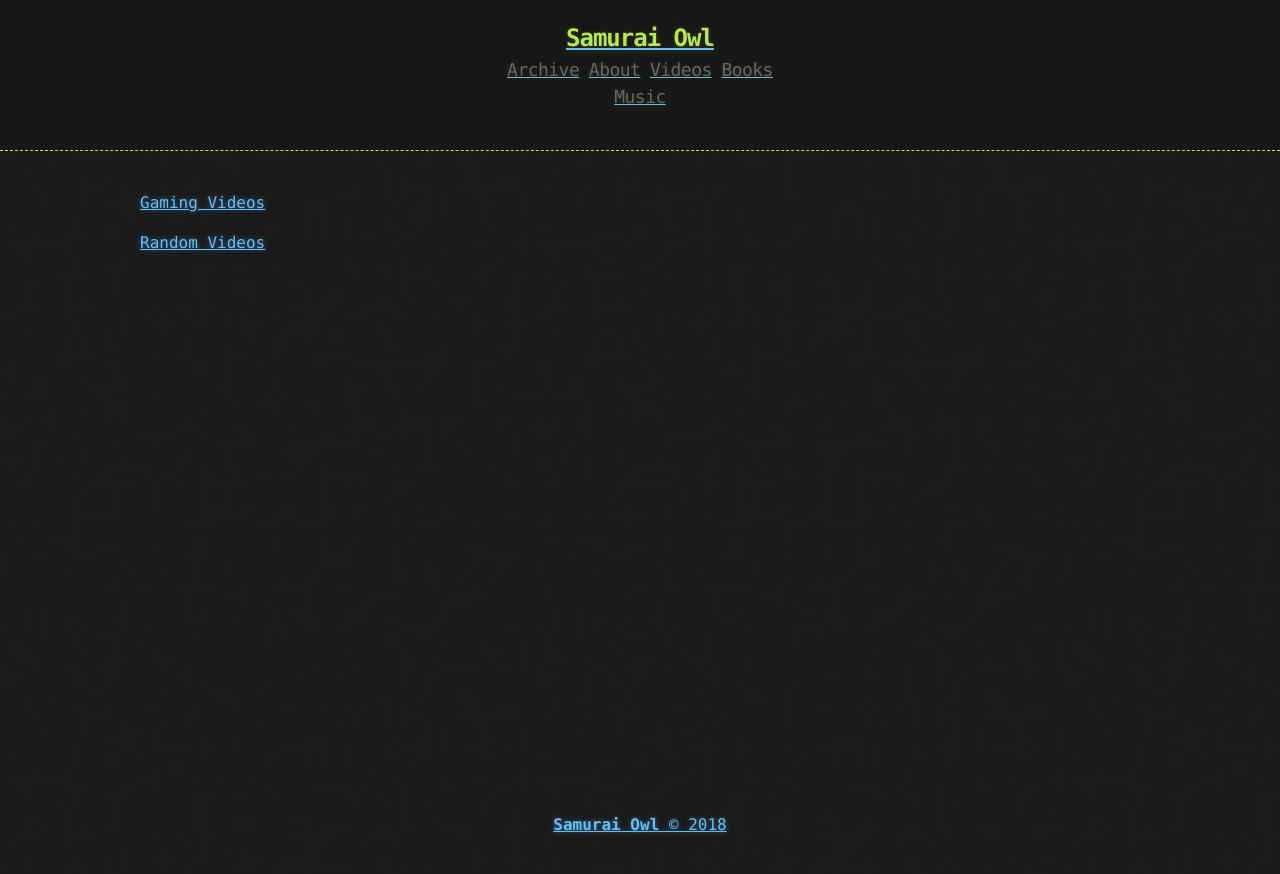
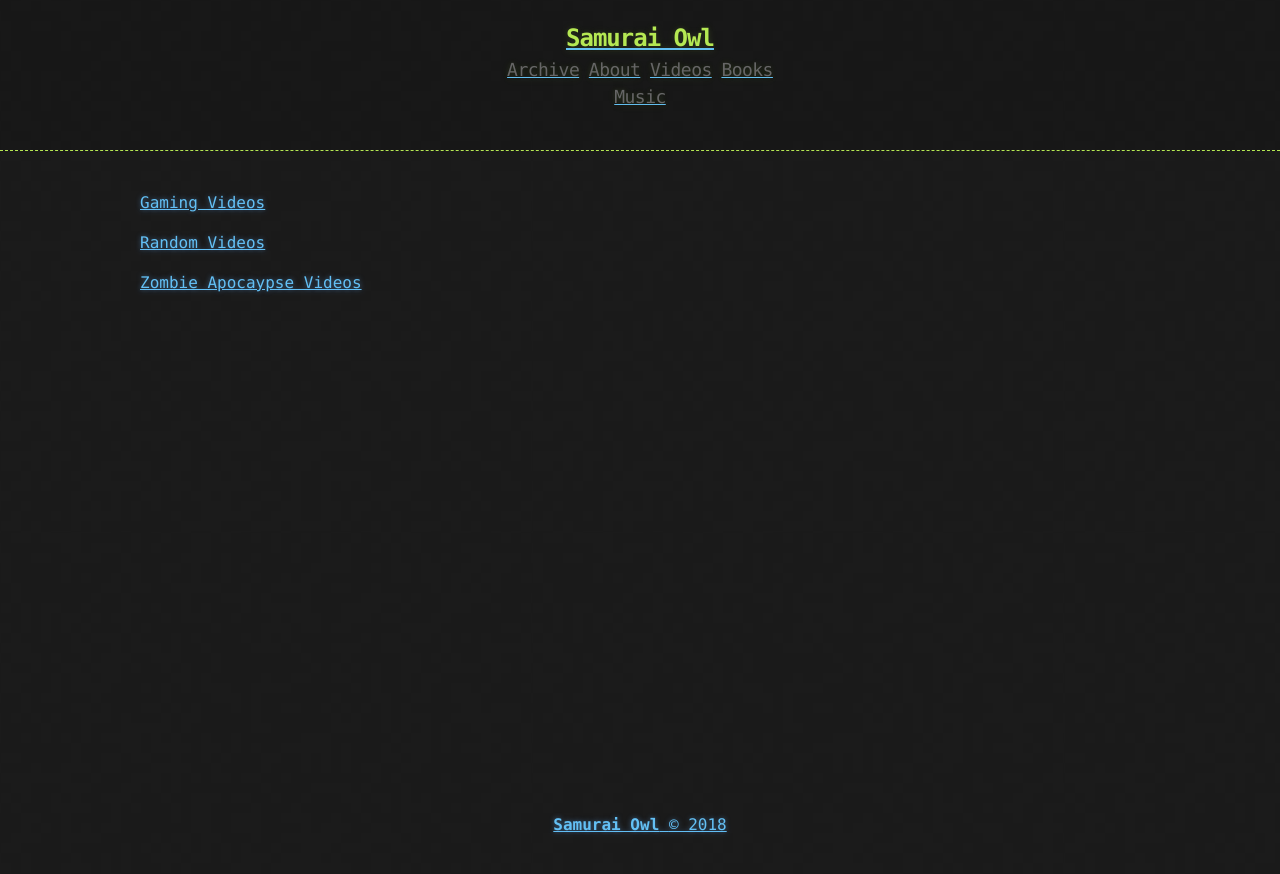
Before and after one commit to SamuraiOwl/samuraiowl.github.io, a Jekyll site: the page built from videos.html, in a window 1280 px wide. Shown: the top 874 px of the page. Built offline with Jekyll 4.4.1, drawn with Linux system fonts in a browser that asks for light colours.

Commit message:
secondPush

```diff
--- a/videos.html
+++ b/videos.html
@@ -4,3 +4,4 @@ layout: default
 
 <p><a href = "https://samuraiowl.github.io/gaming_videos.html">Gaming Videos</a></p>
 <p><a href = "https://samuraiowl.github.io/random_videos">Random Videos</a></p>
+<p><a href = "https://samuraiowl.github.io/za_videos">Zombie Apocaypse Videos</a></p>
```
